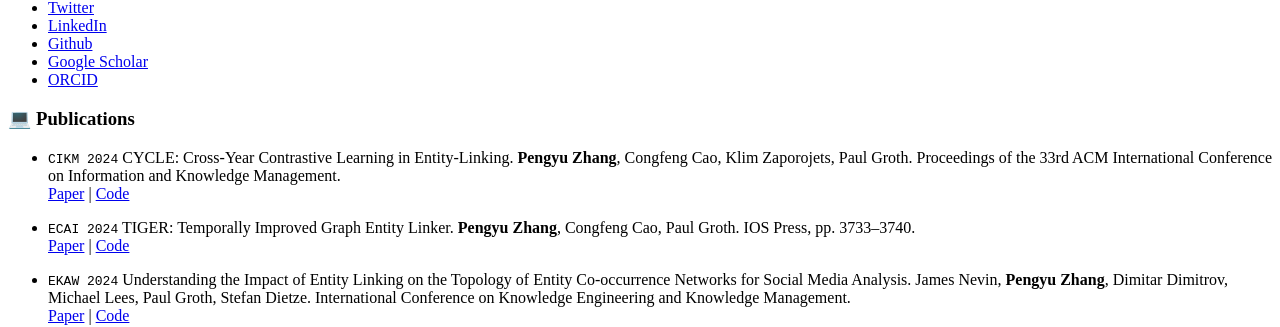
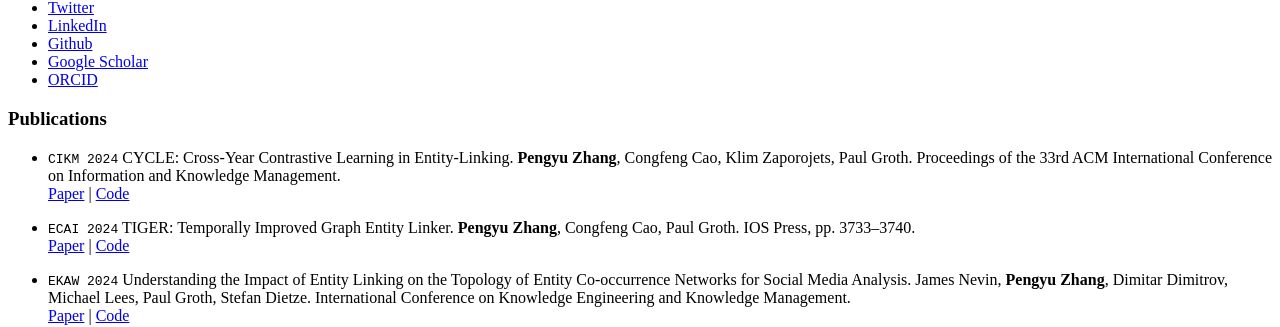
Before and after one commit to pengyu-zhang/pengyu-zhang.github.io, a Jekyll site: the page built from _pages/includes/pub_short.md, in a window 1280 px wide. Shown: the part 587-914 px from the top of the page. Built offline with Jekyll 4.4.1, drawn with Linux system fonts in a browser that asks for light colours; our own code applies the rules of GitHub Pages for plain Markdown files.

```diff
--- a/_pages/includes/pub_short.md
+++ b/_pages/includes/pub_short.md
@@ -1,5 +1,4 @@
-
-# 💻 Publications
+# Publications
 
 - ``CIKM 2024`` CYCLE: Cross-Year Contrastive Learning in Entity-Linking. **Pengyu Zhang**, Congfeng Cao, Klim Zaporojets, Paul Groth. Proceedings of the 33rd ACM International Conference on Information and Knowledge Management.
 [Paper](https://github.com/pengyu-zhang/pengyu-zhang.github.io/blob/main/pdf/CYCLE.pdf) | [Code](https://github.com/pengyu-zhang/CYCLE-Cross-Year-Contrastive-Learning-in-Entity-Linking)
```
